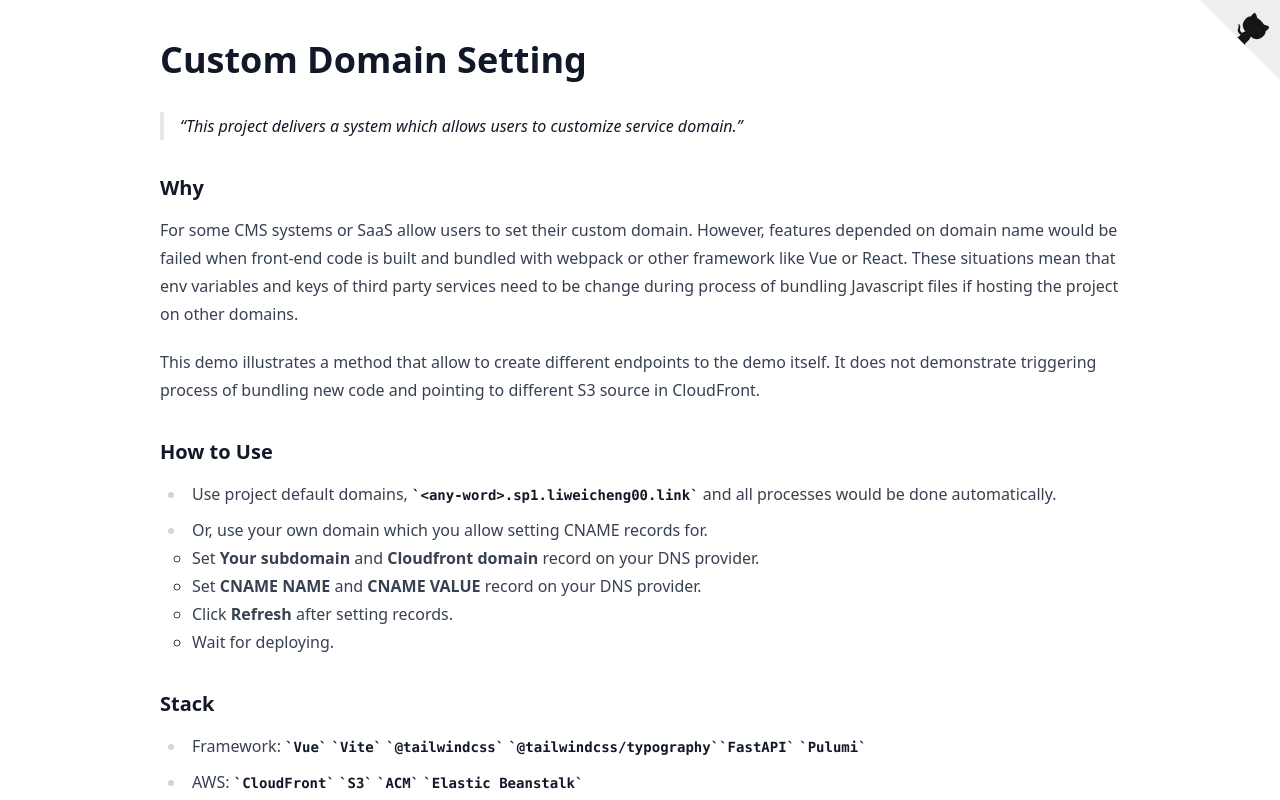
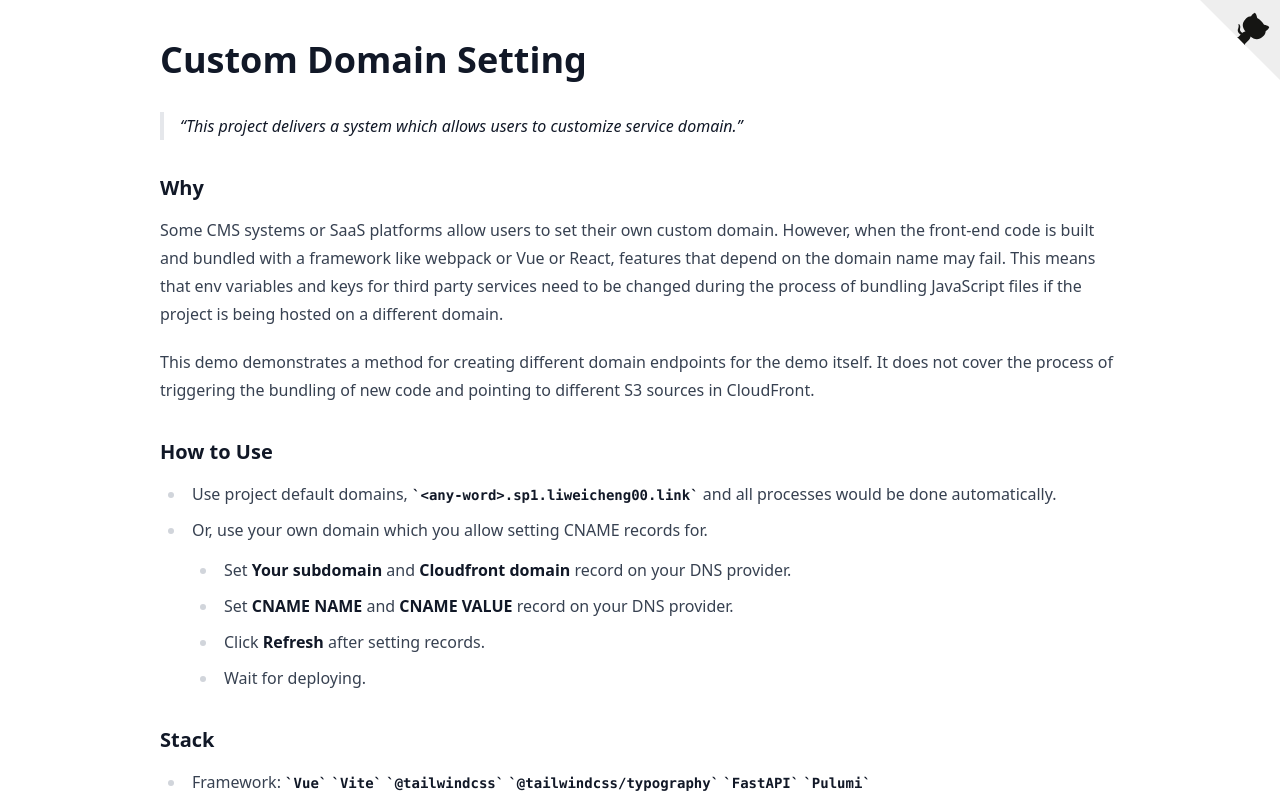
Before and after one commit to liweicheng00/sp-custom-domain-ft, a Vue app: page / in a window 1280 px wide. Shown: the top 800 px of the page. Built offline with nearby package versions, Linux system fonts and the light colour scheme; no server answers.

Commit message:
update description

```diff
--- a/src/components/Description.vue
+++ b/src/components/Description.vue
@@ -1,40 +1,29 @@
 <template>
   <article class="prose max-w-none">
-    <h1 id="custom-domain-setting-demo">Custom Domain Setting</h1>
+    <h1 id="custom-domain-setting">Custom Domain Setting</h1>
     <blockquote>
       <p>This project delivers a system which allows users to customize service domain.</p>
     </blockquote>
     <h3 id="why">Why</h3>
-    <p>For some CMS systems or SaaS allow users to set their custom domain. However, features depended on domain name
-      would be failed when front-end code is built and bundled with webpack or other framework like Vue or React.
-      These situations mean that env variables and keys of third party services need to be change during process of
-      bundling Javascript files if hosting the project on other domains.</p>
-    <p>This demo illustrates a method that allow to create different endpoints to the demo itself.
-      It does not demonstrate triggering process of bundling new code and pointing to different S3 source in
-      CloudFront.</p>
+    <p>Some CMS systems or SaaS platforms allow users to set their own custom domain. However, when the front-end code is built and bundled with a framework like webpack or Vue or React, features that depend on the domain name may fail. This means that env variables and keys for third party services need to be changed during the process of bundling JavaScript files if the project is being hosted on a different domain.</p>
+    <p>This demo demonstrates a method for creating different domain endpoints for the demo itself. It does not cover the process of triggering the bundling of new code and pointing to different S3 sources in CloudFront.</p>
     <h3 id="how-to-use">How to Use</h3>
     <ul>
-      <li>Use project default domains, <code>&lt;any-word&gt;.sp1.liweicheng00.link</code> and all processes would be
-        done automatically.
-      </li>
-      <li>Or, use your own domain which you allow setting CNAME records for.
-        <ul class="not-prose list-[circle]">
-          <li>Set <strong>Your subdomain</strong> and <strong>Cloudfront domain</strong> record on your DNS provider.
-          </li>
-          <li>Set <strong>CNAME NAME</strong> and <strong>CNAME VALUE</strong> record on your DNS provider.</li>
-          <li>Click <strong>Refresh</strong> after setting records.</li>
-          <li>Wait for deploying.</li>
-        </ul>
+      <li>Use project default domains, <code>&lt;any-word&gt;.sp1.liweicheng00.link</code> and all processes would be done automatically. </li>
+      <li>Or, use your own domain which you allow setting CNAME records for. <ul>
+        <li>Set <strong>Your subdomain</strong> and <strong>Cloudfront domain</strong> record on your DNS provider.</li>
+        <li>Set <strong>CNAME NAME</strong> and <strong>CNAME VALUE</strong> record on your DNS provider.</li>
+        <li>Click <strong>Refresh</strong> after setting records.</li>
+        <li>Wait for deploying.</li>
+      </ul>
       </li>
     </ul>
     <h3 id="stack">Stack</h3>
     <ul>
-      <li>Framework: <code>Vue</code> <code>Vite</code> <code>@tailwindcss</code> <code>@tailwindcss/typography</code>
-        <code>FastAPI</code> <code>Pulumi</code></li>
+      <li>Framework: <code>Vue</code> <code>Vite</code> <code>@tailwindcss</code> <code>@tailwindcss/typography</code> <code>FastAPI</code> <code>Pulumi</code></li>
       <li>AWS: <code>CloudFront</code> <code>S3</code> <code>ACM</code> <code>Elastic Beanstalk</code></li>
     </ul>
     <hr>
-
   </article>
 </template>
 
```
Also changed, not shown: src/components/Description.md (+2 -4 lines).
